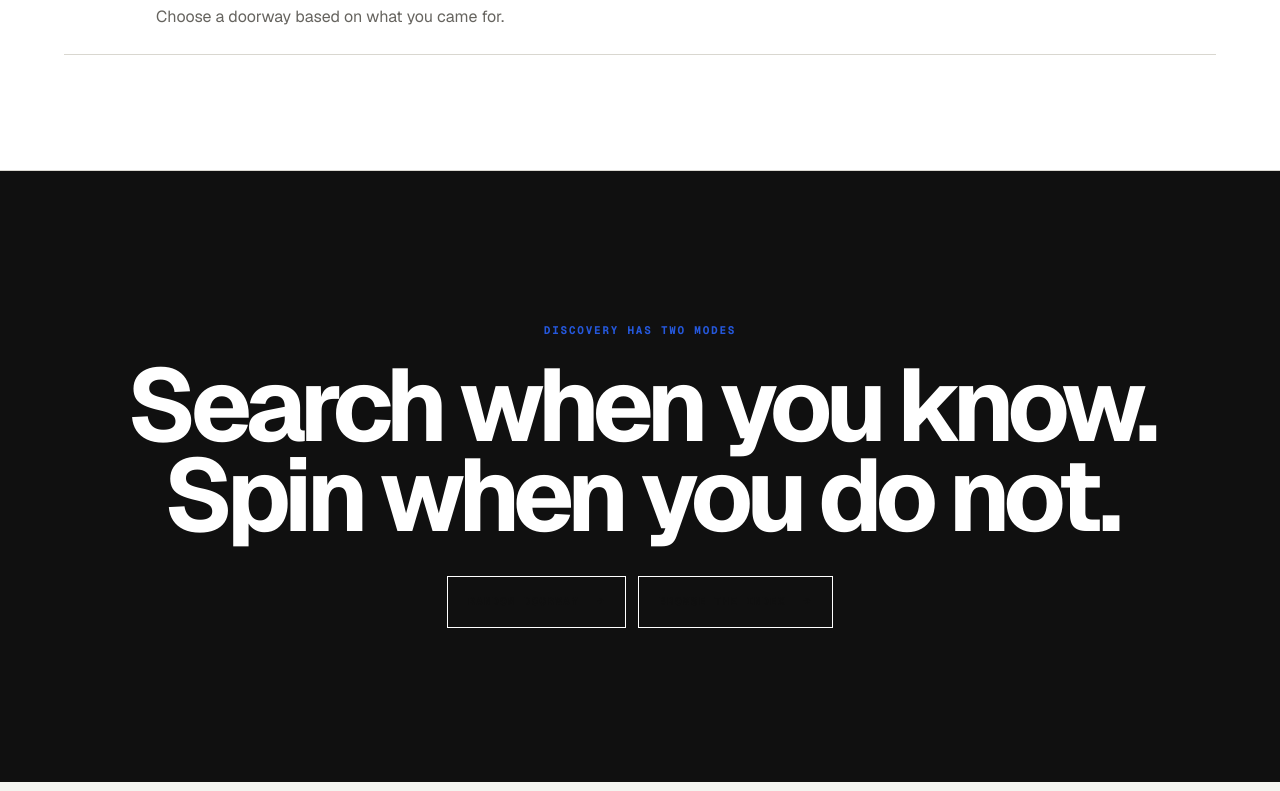
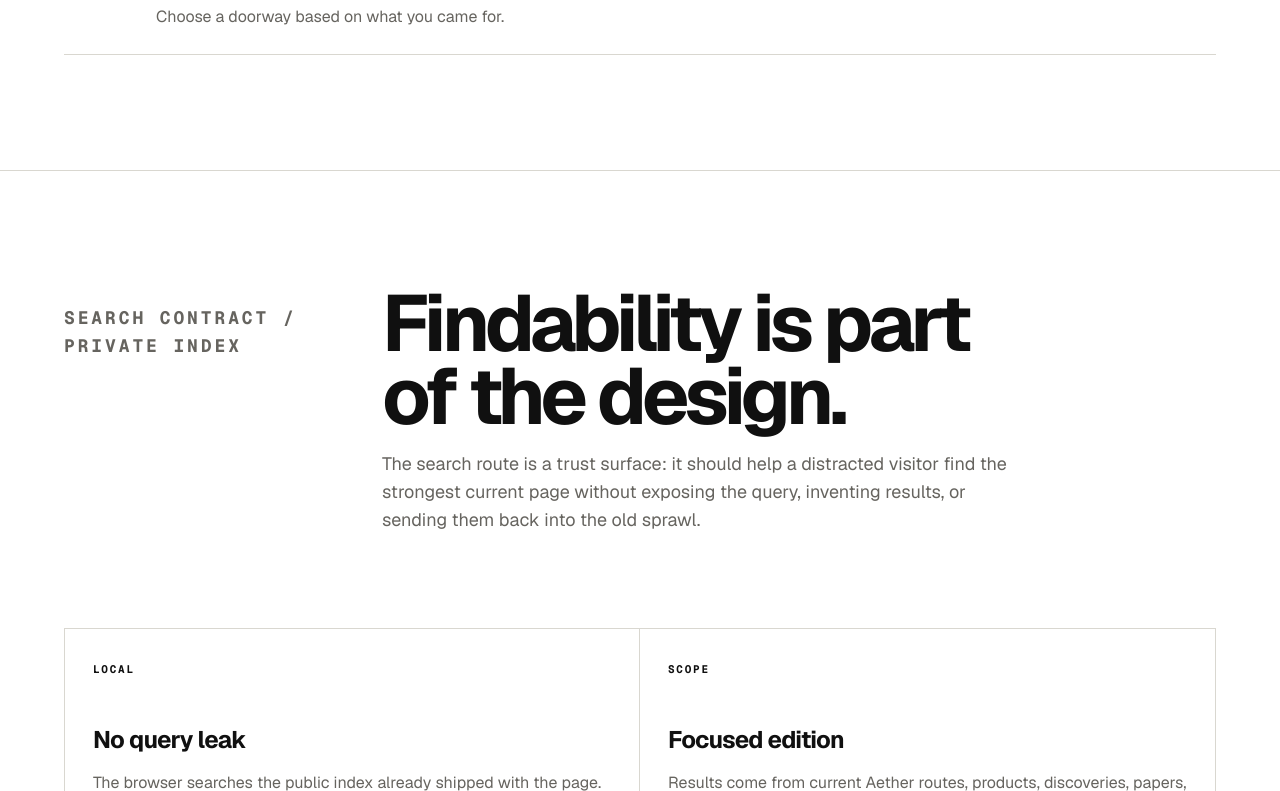
Before and after one commit to Atom-Eons/atomeons-com, a Next.js app: page /search in a window 1280 px wide. Shown: the part 11209-12000 px from the top of the page. Built offline with nearby package versions, Linux system fonts and the light colour scheme.

Commit message:
Add private search contract

```diff
--- a/app/search/page.tsx
+++ b/app/search/page.tsx
@@ -1,5 +1,6 @@
 import type { Metadata } from "next";
 import {
+  RouteFacts,
   RouteFinal,
   RoutePage,
   RouteSection,
@@ -14,6 +15,29 @@ export const metadata: Metadata = {
   description: "Search the current AtomEons public site.",
   alternates: { canonical: "https://atomeons.com/search" },
 };
+
+const searchContract = [
+  {
+    label: "LOCAL",
+    value: "No query leak",
+    body: "The browser searches the public index already shipped with the page. No external search service is needed.",
+  },
+  {
+    label: "SCOPE",
+    value: "Focused edition",
+    body: "Results come from current Aether routes, products, discoveries, papers, books, proof, and machine-readable surfaces.",
+  },
+  {
+    label: "RANK",
+    value: "Intent first",
+    body: "Product, show, research, and proof routes are weighted to surface the strongest first click for a cold visitor.",
+  },
+  {
+    label: "FALLBACK",
+    value: "Route manually",
+    body: "If a phrase misses, the pathfinder cards still route by intent: launch, read, research, or contact.",
+  },
+];
 
 const searchEntries: SearchEntry[] = [
   ...SITE_INDEX.map((entry) => ({ ...entry, kind: "route" as const })),
@@ -55,6 +79,13 @@ export default function SearchPage() {
       <RouteSection index="INDEX / LIVE" title="What are you looking for?">
         <SearchClient entries={searchEntries} />
       </RouteSection>
+      <RouteSection
+        index="SEARCH CONTRACT / PRIVATE INDEX"
+        title="Findability is part of the design."
+        body="The search route is a trust surface: it should help a distracted visitor find the strongest current page without exposing the query, inventing results, or sending them back into the old sprawl."
+      >
+        <RouteFacts facts={searchContract} />
+      </RouteSection>
       <RouteFinal
         eyebrow="DISCOVERY HAS TWO MODES"
         title="Search when you know. Spin when you do not."
```
Also changed, not shown: public/llms.txt.
